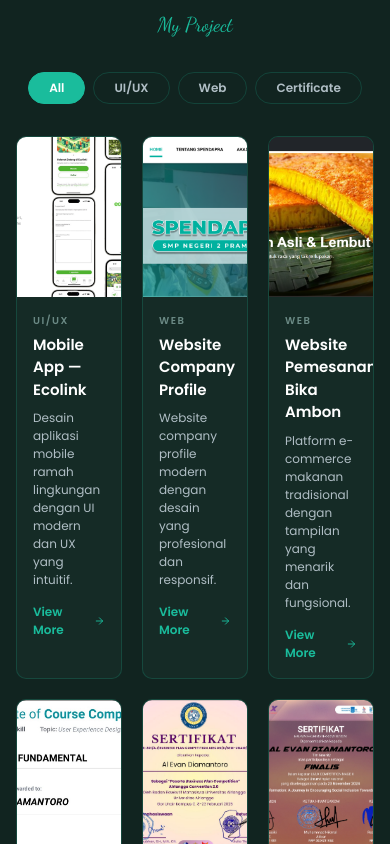
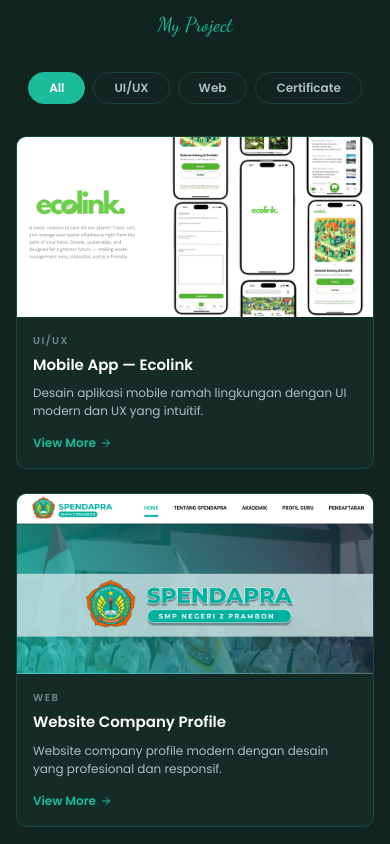
Before and after one commit to ReyCannavaro/evan-portfolio, a Next.js app: page / in a window 390 px wide. Shown: the part 4100-4944 px from the top of the page. Built offline with nearby package versions, Linux system fonts and the light colour scheme.

Commit message:
update responsive mobile on portfolio section

```diff
--- a/app/components/sections/PortfolioSection.tsx
+++ b/app/components/sections/PortfolioSection.tsx
@@ -40,15 +40,16 @@
           ))}
         </div>
 
-        <div style={{ display: "grid", gridTemplateColumns: "repeat(3, 1fr)", gap: 20 }}>
+        <div className="grid-3">
           {filtered.map((project, i) => (
             <div key={i} className="card-base" style={{ overflow: "hidden" }}>
-              <div style={{ position: "relative", width: "100%", height: 160, background: "var(--color-bg-elevated)" }}>
+              {/* Thumbnail */}
+              <div style={{ position: "relative", width: "100%", height: 180, background: "var(--color-bg-elevated)" }}>
                 <Image
                   src={project.image}
                   alt={project.title}
                   fill
-                  sizes="(max-width: 768px) 100vw, (max-width: 1024px) 50vw, 33vw"
+                  sizes="(max-width: 640px) 100vw, (max-width: 1024px) 50vw, 33vw"
                   style={{ objectFit: "cover" }}
                 />
               </div>
```
